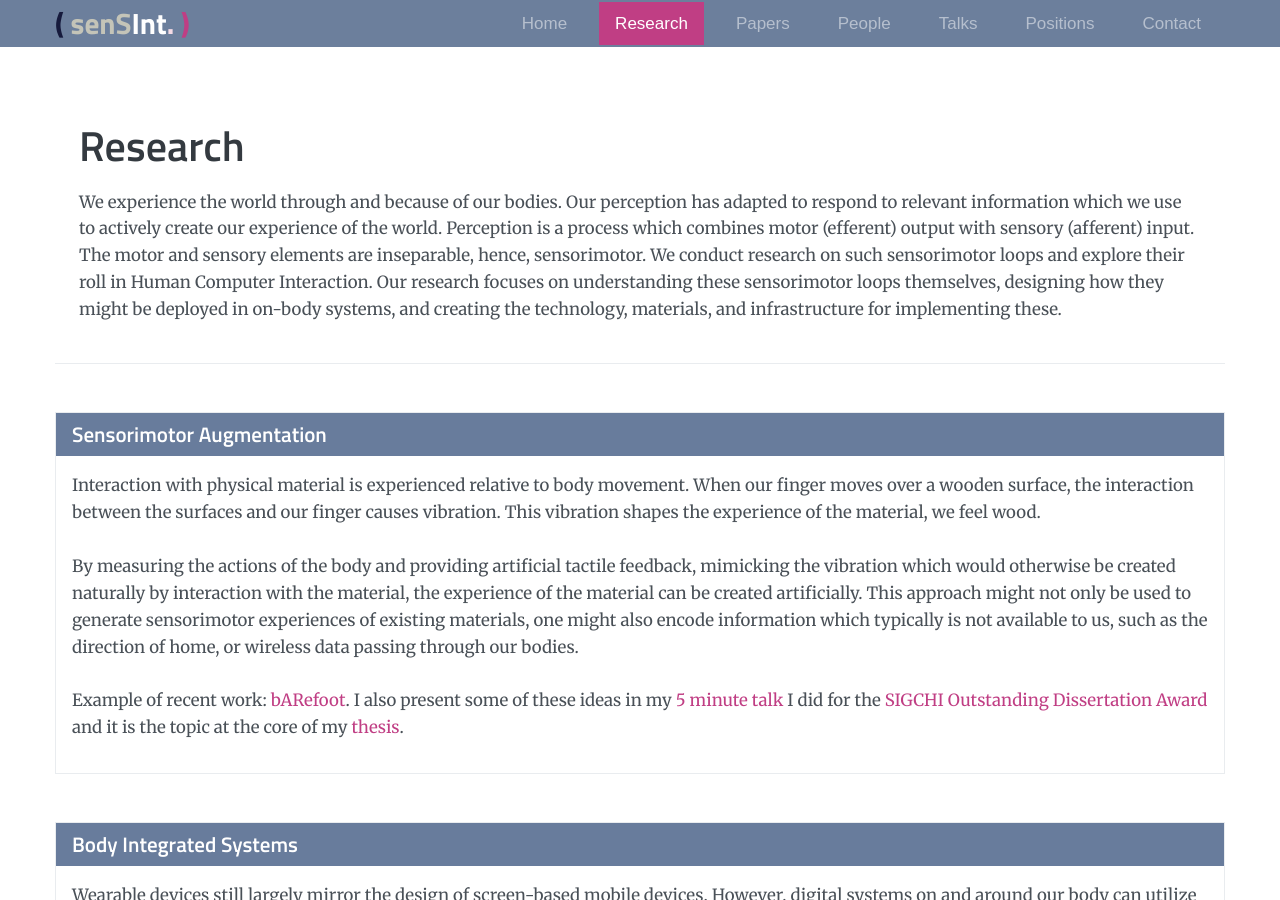
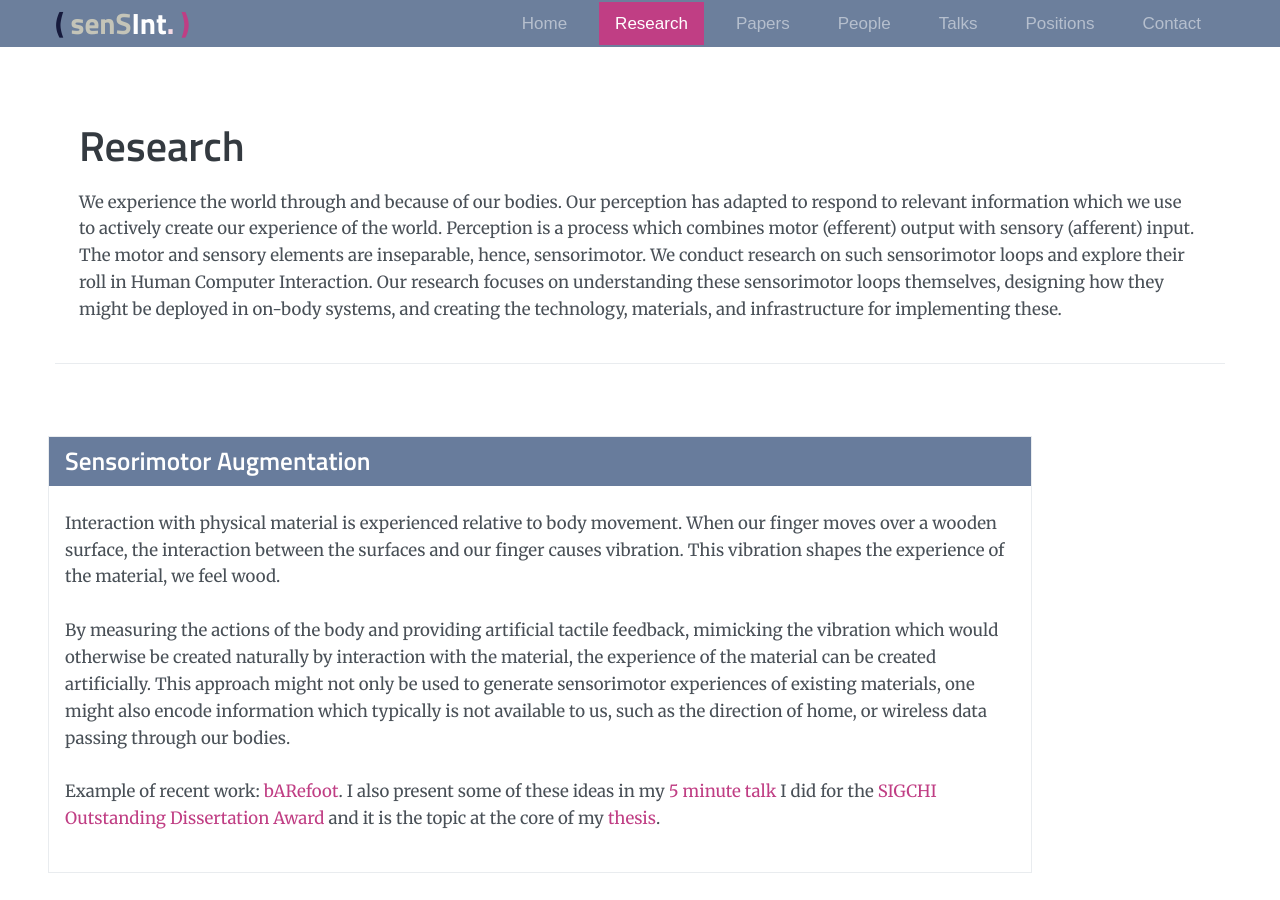
Before and after one commit to sensinttest/sensinttest.github.io, a Jekyll site: the page built from research.html, in a window 1280 px wide and 900 px high. Built offline with Jekyll 4.4.1, drawn with Linux system fonts in a browser that asks for light colours; nearby versions of some CDN libraries; library files that are not in the unit come from our copies.

Commit message:
work in progress

```diff
--- a/research.html
+++ b/research.html
@@ -10,13 +10,17 @@ active_menu_title: "Research"
 
   {% include _header.html title=title description=description %}
 
+  <div class="row">
     {% for topic in topics %}
+      <div class="col-lg-10 px-2">
         <div class="border my-5">
           <div class="px-3 py-2 my-0 bg-si-gray">
-        <h5 class="text-white my-0">{{topic.title}}</h5>
+            <h4 class="text-white my-0">{{topic.title}}</h4>
           </div>
-      <div class="px-3 py-3 font-alt px-2 py-2 bg-white">
+          <div class="px-3 py-4 font-alt px-2 py-2 bg-white">
             <p>{{topic.description | newline_to_br }}</p>
           </div>
         </div>
+      </div>
     {% endfor %}
+  </div>
--- a/talks.html
+++ b/talks.html
@@ -16,7 +16,7 @@ active_menu_title: "Talks"
         <div class="col-xs-12 col-md-12 col-lg-6">
           <div class="Talks-card border my-3">
             <div class=" px-3 py-2 bg-si-gray">
-              <h4 class="Talks-title text-white py-2 my-0">{{talk.title}}</h4>
+              <h5 class="Talks-title text-white py-2 my-0">{{talk.title}}</h5>
             </div>
             <div class="Talks-video-container">
               <iframe class="Talks-video" src="{{talk.youtube_url}}" frameborder="0" allow="accelerometer; autoplay; clipboard-write; encrypted-media; gyroscope; picture-in-picture" allowfullscreen>
```
Lines whose indentation alone changed are shown as unchanged.
